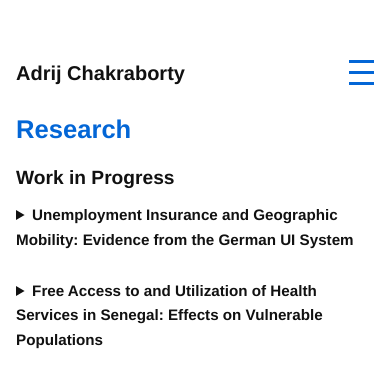
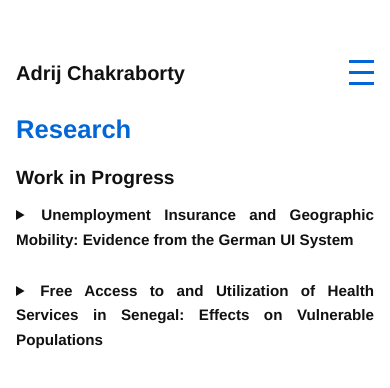
Before and after one commit to AdrijC3/AdrijC3.github.io, a Jekyll site: the page built from research.md, in a window 390 px wide. Shown: the top 388 px of the page. Built offline with Jekyll 4.4.1, drawn with Linux system fonts in a browser that asks for light colours.

Commit message:
Justified dropdown paragraph text on all devices

```diff
--- a/_layouts/default.html
+++ b/_layouts/default.html
@@ -109,6 +109,7 @@
       font-size: 1rem;
       line-height: 1.5;
       margin-bottom: 0.75rem;
+      text-align: justify; /* Justified paragraph text */
     }
 
     details[open] summary ~ * {
@@ -184,6 +185,7 @@
       details summary,
       details p {
         font-size: 0.95rem;
+        text-align: justify; /* Mobile justification too */
       }
 
       p {
```
